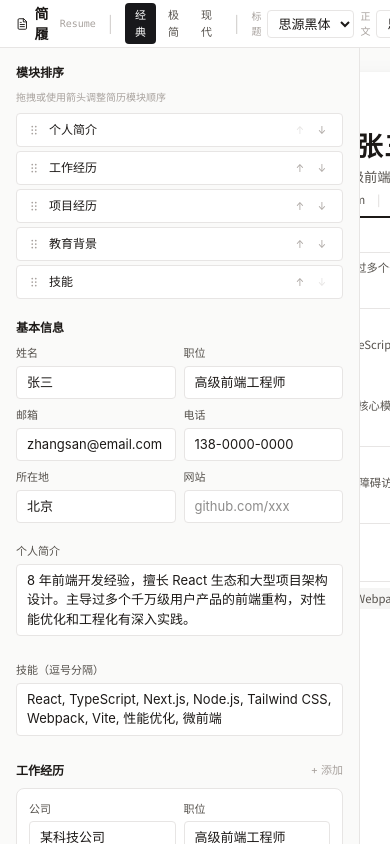
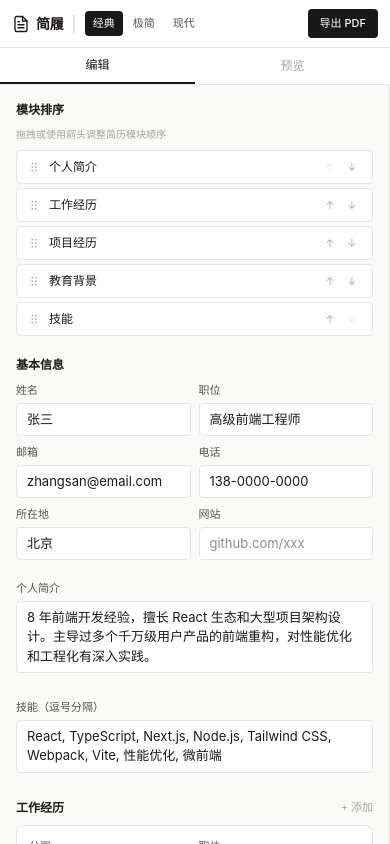
Before and after one commit to turbobo/resume-maker, a React (Vite) app: page / in a window 390 px wide. Built offline with nearby package versions, Linux system fonts and the light colour scheme.

Commit message:
docs(deployment): 补充DNS验证失败的重新验证说明
- 在部署指南中添加若DNS没有生效，点击Edit按钮重新触发验证的提示
- 明确重新验证操作帮助用户解决DNS状态未变为Effective的问题
- 增强文档的完整性和用户指导体验

```diff
--- a/src/App.tsx
+++ b/src/App.tsx
@@ -1,14 +1,43 @@
+import { useState } from 'react'
 import EditorPanel from './components/EditorPanel'
 import PreviewPanel from './components/PreviewPanel'
 import TopBar from './components/TopBar'
 
 export default function App() {
+  const [mobileView, setMobileView] = useState<'editor' | 'preview'>('editor')
+
   return (
     <div className="h-full flex flex-col bg-[var(--bg)]">
       <TopBar />
+      <div className="md:hidden flex shrink-0 border-b border-[var(--border)] bg-[var(--surface)]">
+        <button
+          onClick={() => setMobileView('editor')}
+          className={`flex-1 py-2 text-[12px] font-medium transition-colors ${
+            mobileView === 'editor'
+              ? 'text-[var(--text)] border-b-2 border-[var(--accent)]'
+              : 'text-[var(--text-3)]'
+          }`}
+        >
+          编辑
+        </button>
+        <button
+          onClick={() => setMobileView('preview')}
+          className={`flex-1 py-2 text-[12px] font-medium transition-colors ${
+            mobileView === 'preview'
+              ? 'text-[var(--text)] border-b-2 border-[var(--accent)]'
+              : 'text-[var(--text-3)]'
+          }`}
+        >
+          预览
+        </button>
+      </div>
       <div className="flex-1 flex min-h-0">
-        <EditorPanel />
-        <PreviewPanel />
+        <div className={`${mobileView !== 'editor' ? 'hidden' : 'contents'} md:contents`}>
+          <EditorPanel />
+        </div>
+        <div className={`${mobileView !== 'preview' ? 'hidden' : 'contents'} md:contents`}>
+          <PreviewPanel />
+        </div>
       </div>
     </div>
   )
--- a/src/components/EditorPanel.tsx
+++ b/src/components/EditorPanel.tsx
@@ -319,7 +319,7 @@ function ProjectsSection() {
 
 export default function EditorPanel() {
   return (
-    <aside className="w-[360px] shrink-0 border-r border-[var(--border)] bg-[var(--bg)] overflow-y-auto p-4 space-y-5">
+    <aside className="w-full md:w-[360px] shrink-0 border-r border-[var(--border)] bg-[var(--bg)] overflow-y-auto p-4 space-y-5">
       <SectionOrder />
       <BasicInfoSection />
       <SummarySection />
--- a/src/components/PreviewPanel.tsx
+++ b/src/components/PreviewPanel.tsx
@@ -1,13 +1,28 @@
-import { useDeferredValue } from 'react'
+import { useDeferredValue, useRef, useEffect, useState } from 'react'
 import { useStore } from '../store'
 import ClassicTemplate from '../templates/Classic'
 import MinimalTemplate from '../templates/Minimal'
 import ModernTemplate from '../templates/Modern'
 
+const A4_WIDTH_PX = 794
+
 export default function PreviewPanel() {
   const data = useStore((s) => s.data)
   const template = useStore((s) => s.template)
   const deferredData = useDeferredValue(data)
+  const containerRef = useRef<HTMLDivElement>(null)
+  const [pageZoom, setPageZoom] = useState(1)
+
+  useEffect(() => {
+    const el = containerRef.current
+    if (!el) return
+    const ro = new ResizeObserver(() => {
+      const available = el.clientWidth - 32
+      setPageZoom(available < A4_WIDTH_PX ? available / A4_WIDTH_PX : 1)
+    })
+    ro.observe(el)
+    return () => ro.disconnect()
+  }, [])
 
   const TemplateComponent =
     template === 'classic' ? ClassicTemplate :
@@ -15,8 +30,11 @@ export default function PreviewPanel() {
     ModernTemplate
 
   return (
-    <main className="flex-1 overflow-auto bg-[var(--bg)] flex justify-center p-6">
-      <div className="a4-page print-area shrink-0">
+    <main ref={containerRef} className="flex-1 overflow-auto bg-[var(--bg)] flex justify-center items-start p-4 md:p-6">
+      <div
+        className="a4-page print-area shrink-0"
+        style={pageZoom < 1 ? { zoom: pageZoom } : undefined}
+      >
         <TemplateComponent data={deferredData} />
       </div>
     </main>
--- a/src/components/TopBar.tsx
+++ b/src/components/TopBar.tsx
@@ -61,9 +61,9 @@ export default function TopBar() {
   }
 
   return (
-    <header className="h-12 shrink-0 flex items-center justify-between px-4 border-b border-[var(--border)] bg-[var(--surface)]">
+    <header className="h-12 shrink-0 flex items-center justify-between px-3 md:px-4 border-b border-[var(--border)] bg-[var(--surface)]">
       {/* Left: Brand + Template */}
-      <div className="flex items-center gap-3">
+      <div className="flex items-center gap-2 md:gap-3">
         <div className="flex items-center gap-1.5">
           <svg width="18" height="18" viewBox="0 0 24 24" fill="none" stroke="currentColor" strokeWidth="1.8" strokeLinecap="round" strokeLinejoin="round">
             <path d="M14 2H6a2 2 0 0 0-2 2v16a2 2 0 0 0 2 2h12a2 2 0 0 0 2-2V8z"/>
@@ -73,7 +73,7 @@ export default function TopBar() {
             <polyline points="10 9 9 9 8 9"/>
           </svg>
           <span className="text-sm font-semibold tracking-tight">简履</span>
-          <span className="text-[10px] text-[var(--text-3)] font-mono">Resume</span>
+          <span className="hidden md:inline text-[10px] text-[var(--text-3)] font-mono">Resume</span>
         </div>
         <span className="text-[var(--border-strong)]">|</span>
         <div className="flex gap-0.5">
@@ -81,7 +81,7 @@ export default function TopBar() {
             <button
               key={t.id}
               onClick={() => setTemplate(t.id)}
-              className={`px-2.5 py-1 rounded text-[11px] font-medium transition-colors ${
+              className={`px-2 md:px-2.5 py-1 rounded text-[11px] font-medium transition-colors ${
                 template === t.id
                   ? 'bg-[var(--accent)] text-white'
                   : 'text-[var(--text-2)] hover:bg-[var(--bg)]'
@@ -91,9 +91,9 @@ export default function TopBar() {
             </button>
           ))}
         </div>
-        <span className="text-[var(--border-strong)]">|</span>
-        {/* Font selectors */}
-        <div className="flex items-center gap-1.5">
+        {/* Font selectors — desktop only */}
+        <span className="hidden md:inline text-[var(--border-strong)]">|</span>
+        <div className="hidden md:flex items-center gap-1.5">
           <label className="text-[10px] text-[var(--text-3)]">标题</label>
           <select
             value={headingFont}
@@ -122,13 +122,13 @@ export default function TopBar() {
         <input ref={fileRef} type="file" accept=".docx,.doc" className="hidden" onChange={handleImport} />
         <button
           onClick={() => fileRef.current?.click()}
-          className="px-3 py-1.5 rounded text-[11px] font-medium text-[var(--text-2)] border border-[var(--border)] hover:border-[var(--border-strong)] transition-colors"
+          className="hidden md:inline-flex px-3 py-1.5 rounded text-[11px] font-medium text-[var(--text-2)] border border-[var(--border)] hover:border-[var(--border-strong)] transition-colors"
         >
           导入 Word
         </button>
         <button
           onClick={handleExportDocx}
-          className="px-3 py-1.5 rounded text-[11px] font-medium text-[var(--text-2)] border border-[var(--border)] hover:border-[var(--border-strong)] transition-colors"
+          className="hidden md:inline-flex px-3 py-1.5 rounded text-[11px] font-medium text-[var(--text-2)] border border-[var(--border)] hover:border-[var(--border-strong)] transition-colors"
         >
           导出 Word
         </button>
--- a/src/utils/exportPdf.ts
+++ b/src/utils/exportPdf.ts
@@ -3,6 +3,12 @@ export async function exportPdf() {
   if (!element) {
     alert('找不到预览区域')
     return
+  }
+
+  const savedZoom = element.style.zoom
+  if (savedZoom && savedZoom !== '1') {
+    element.style.zoom = '1'
+    await new Promise<void>((r) => requestAnimationFrame(() => requestAnimationFrame(r)))
   }
 
   const nameEl = element.querySelector('h1')
@@ -20,6 +26,10 @@ export async function exportPdf() {
     backgroundColor: '#ffffff',
   })
 
+  if (savedZoom && savedZoom !== '1') {
+    element.style.zoom = savedZoom
+  }
+
   const imgData = canvas.toDataURL('image/png')
   const pdf = new jsPDF({
     orientation: 'portrait',
```
